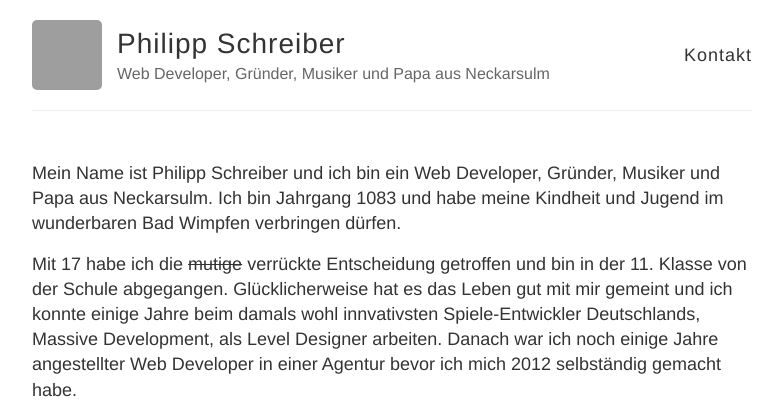
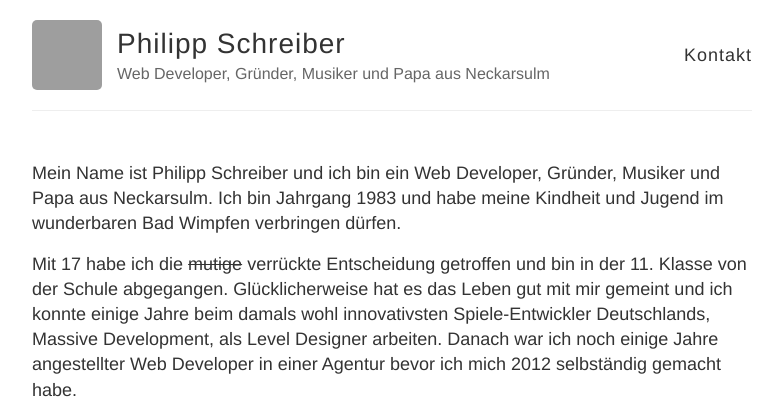
Before and after one commit to PhilippSchreiber/philippschreiber.github.io, a Jekyll site: the page built from index.md, in a window 1280 px wide, cut to the strip 0-413 px from the top of the page. Shown: the whole strip, without its empty margins (248-1030 px from the left). Built offline with Jekyll 4.4.1, drawn with Linux system fonts in a browser that asks for light colours; grey boxes are pictures that could not be loaded.

Commit message:
fixing typos

```diff
--- a/index.md
+++ b/index.md
@@ -2,9 +2,9 @@
 layout: page
 ---
 
-Mein Name ist Philipp Schreiber und ich bin ein Web Developer, Gründer, Musiker und Papa aus Neckarsulm. Ich bin Jahrgang 1083 und habe meine Kindheit und Jugend im wunderbaren Bad Wimpfen verbringen dürfen.
+Mein Name ist Philipp Schreiber und ich bin ein Web Developer, Gründer, Musiker und Papa aus Neckarsulm. Ich bin Jahrgang 1983 und habe meine Kindheit und Jugend im wunderbaren Bad Wimpfen verbringen dürfen.
 
-Mit 17 habe ich die ~~mutige~~ verrückte Entscheidung getroffen und bin in der 11. Klasse von der Schule abgegangen. Glücklicherweise hat es das Leben gut mit mir gemeint und ich konnte einige Jahre beim damals wohl innvativsten Spiele-Entwickler Deutschlands, Massive Development, als Level Designer arbeiten. Danach war ich noch einige Jahre angestellter Web Developer in einer Agentur bevor ich mich 2012 selbständig gemacht habe.
+Mit 17 habe ich die ~~mutige~~ verrückte Entscheidung getroffen und bin in der 11. Klasse von der Schule abgegangen. Glücklicherweise hat es das Leben gut mit mir gemeint und ich konnte einige Jahre beim damals wohl innovativsten Spiele-Entwickler Deutschlands, Massive Development, als Level Designer arbeiten. Danach war ich noch einige Jahre angestellter Web Developer in einer Agentur bevor ich mich 2012 selbständig gemacht habe.
 
 ## Schreiber & Freunde
 Im Januar 2013 habe ich mit [Jochen](http://www.dj-finesse.de) zusammen [Schreiber & Freunde](https://www.schreiber-freunde.de) gegründet, Anfang 2014 ist Oli als Partner dazugestoßen. Angefangen haben wir als Agentur und technischer Dienstleister für andere Agenturen. Inzwischen haben wir 5 Mitarbeiter und fokussieren uns auf die Entwicklung eigener Projekte:
```
